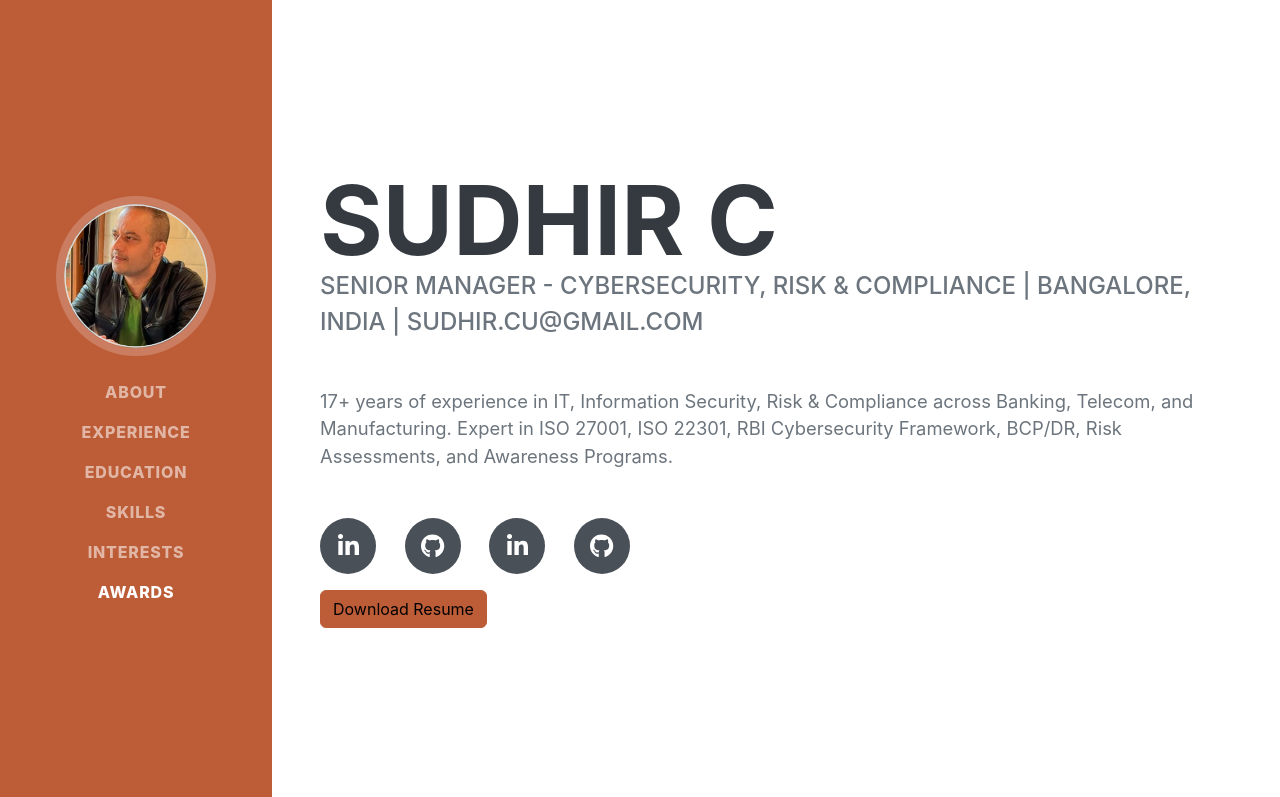
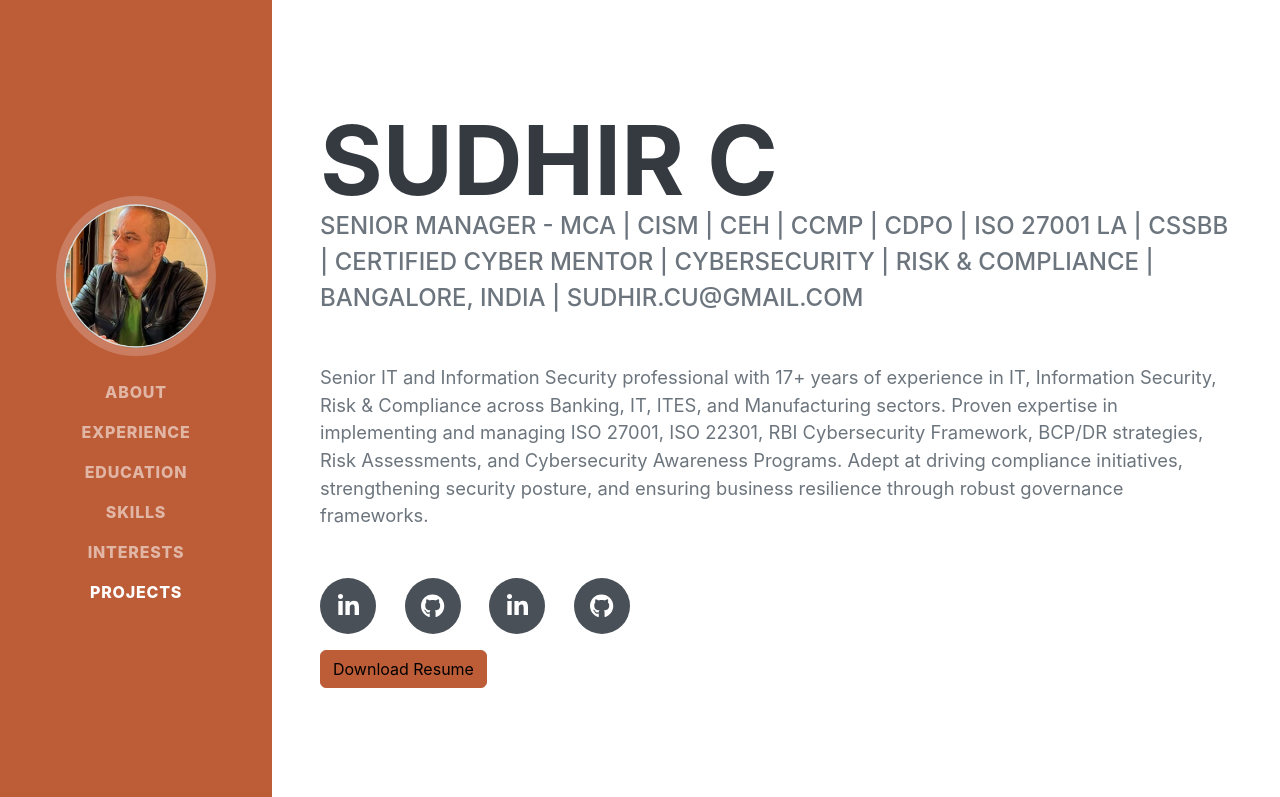
Before and after one commit to Sudhircu/sudhircu.github.io, a plain HTML site: page index.html in a window 1280 px wide. Shown: the top 797 px of the page. Drawn offline with nearby package versions, Linux system fonts and the light colour scheme; a web font is replaced by a local one.

Commit message:
Revise personal details and experience in index.html
Updated personal information and experience details.

```diff
--- a/index.html
+++ b/index.html
@@ -31,7 +31,7 @@
 <li class="nav-item"><a class="nav-link js-scroll-trigger" href="#education">Education</a></li>
 <li class="nav-item"><a class="nav-link js-scroll-trigger" href="#skills">Skills</a></li>
 <li class="nav-item"><a class="nav-link js-scroll-trigger" href="#interests">Interests</a></li>
-<li class="nav-item"><a class="nav-link js-scroll-trigger" href="#awards">Awards</a></li>
+<li class="nav-item"><a class="nav-link js-scroll-trigger" href="#awards">Projects</a></li>
 </ul>
 </div>
 </nav>
@@ -41,8 +41,8 @@
 <section class="resume-section" id="about">
 <div class="resume-section-content">
 <h1 class="mb-0">Sudhir C</h1>
-<div class="subheading mb-5">Senior Manager - Cybersecurity, Risk &amp; Compliance | Bangalore, India | sudhir.cu@gmail.com</div>
-<p class="lead mb-5">17+ years of experience in IT, Information Security, Risk &amp; Compliance across Banking, Telecom, and Manufacturing. Expert in ISO 27001, ISO 22301, RBI Cybersecurity Framework, BCP/DR, Risk Assessments, and Awareness Programs.</p>
+<div class="subheading mb-5">Senior Manager - MCA | CISM | CEH | CCMP | CDPO | ISO 27001 LA | CSSBB | Certified Cyber Mentor | Cybersecurity | Risk &amp; Compliance | Bangalore, India | sudhir.cu@gmail.com</div>
+<p class="lead mb-5">Senior IT and Information Security professional with 17+ years of experience in IT, Information Security, Risk & Compliance across Banking, IT, ITES, and Manufacturing sectors. Proven expertise in implementing and managing ISO 27001, ISO 22301, RBI Cybersecurity Framework, BCP/DR strategies, Risk Assessments, and Cybersecurity Awareness Programs. Adept at driving compliance initiatives, strengthening security posture, and ensuring business resilience through robust governance frameworks.</p>
 <div class="social-icons">
 <a class="social-icon" href="https://www.linkedin.com/in/sudhir-c2022/"><i class="fab fa-linkedin-in"></i></a>
 <a class="social-icon" href="https://sudhircu.github.io/"><i class="fab fa-github"></i></a>
```
